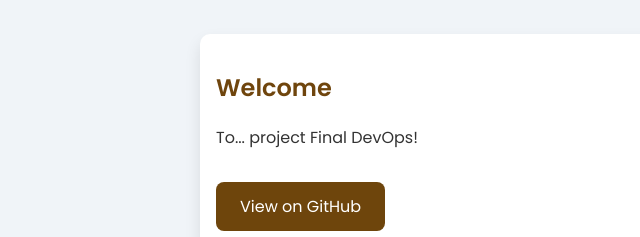
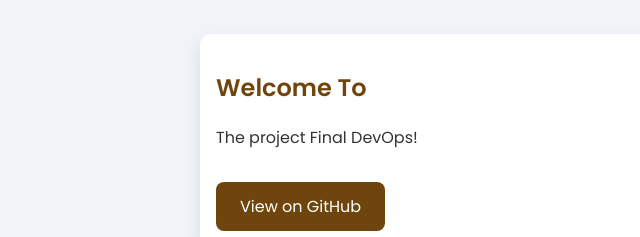
Before and after one commit to phannnnn09/DevOps_project, a website: page index.html in a window 1280 px wide. Shown: the part 195-432 px from the top of the page, 24-664 px from the left. Drawn offline with Linux system fonts and the light colour scheme.

Commit message:
up html jaa

```diff
--- a/index.html
+++ b/index.html
@@ -68,8 +68,8 @@
   </header>
 
   <div class="content">
-    <h2>Welcome</h2>
-    <p>To... project Final DevOps!</p>
+    <h2>Welcome To</h2>
+    <p>The project Final DevOps!</p>
     <a class="btn" href="https://github.com/phannnnn09/DevOps_project" target="_blank">View on GitHub</a>
   </div>
 
```
